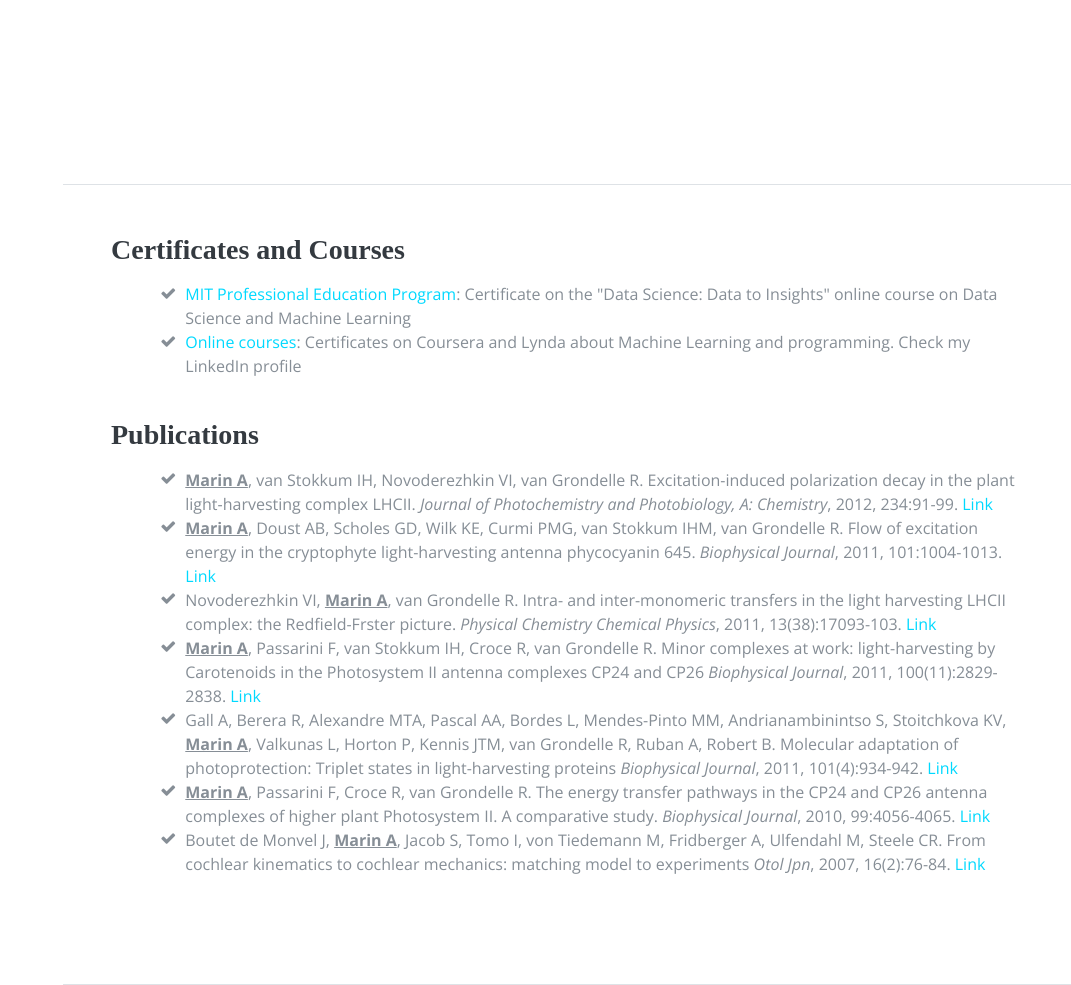
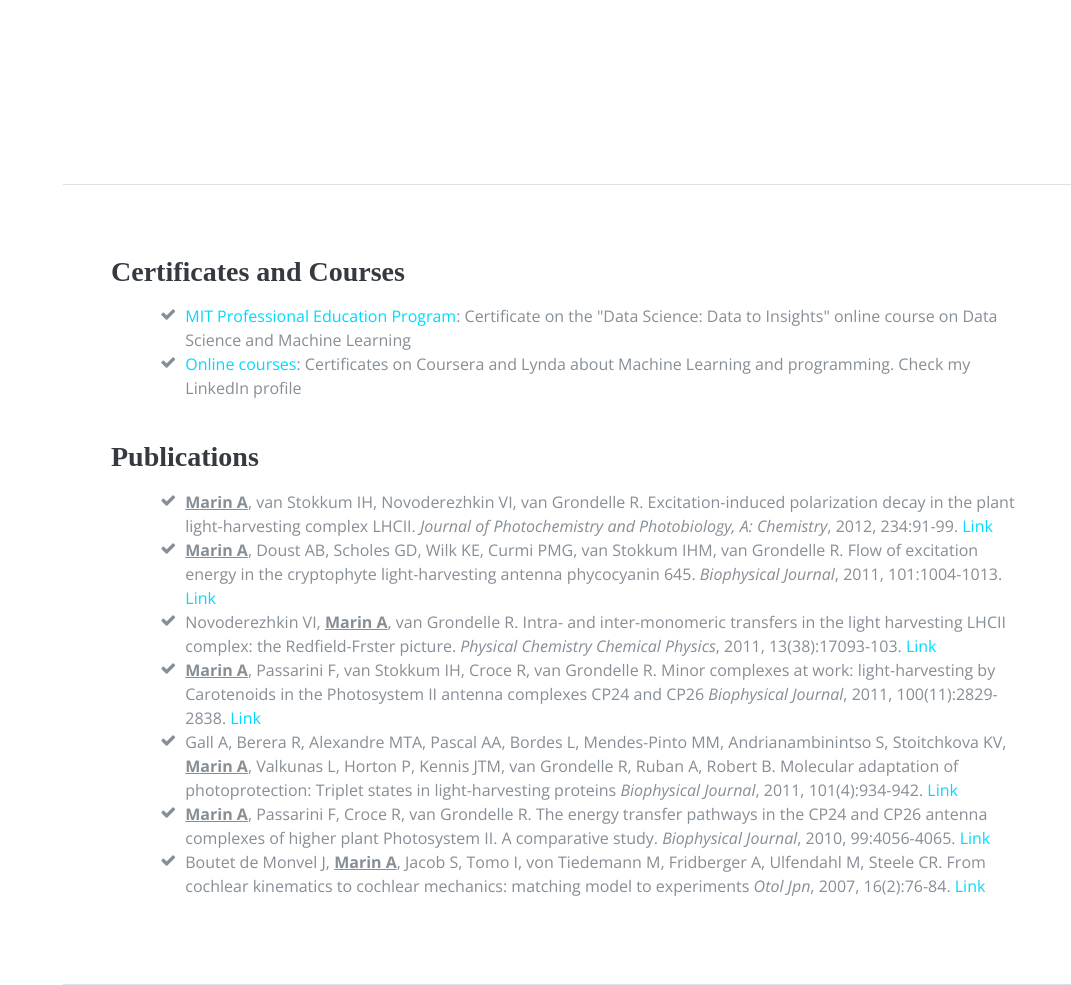
Before and after one commit to yslen7/Djangoresume, a Django app: page / in a window 1280 px wide. Shown: the part 4910-5895 px from the top of the page, without its empty margins (209-1280 px from the left). Run offline with Django 3.2, Linux system fonts and the light colour scheme; data comes from the database, SQL or seed files in the repository; some libraries are stand-ins or nearby versions; some web fonts are replaced.

Commit message:
Thu Mar  8 22:17:52 EST 2018

```diff
--- a/resume/templates/resume/resume.html
+++ b/resume/templates/resume/resume.html
@@ -303,6 +303,7 @@
   </section>
 
   <section class="resume-section p-3 p-lg-5 d-flex flex-column" id="courses">
+    <div class="my-auto">
     <div class="subheading mb-3">
       <h3 class="mb-0">Certificates and Courses</h3>
     </div>
@@ -339,7 +340,7 @@
       {% endfor %}
     </ul>
     {% endif %}
-
+  </div>
 
 
 
```
Lines whose indentation alone changed are shown as unchanged.
